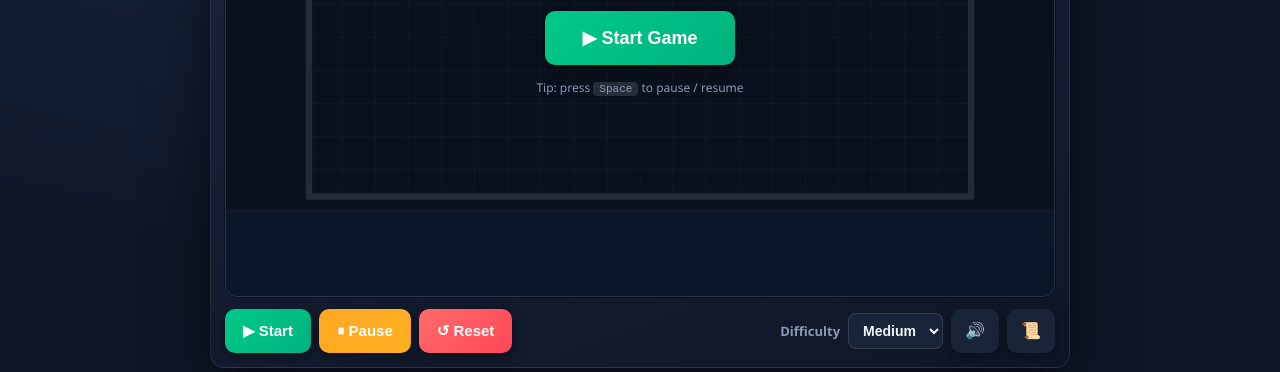
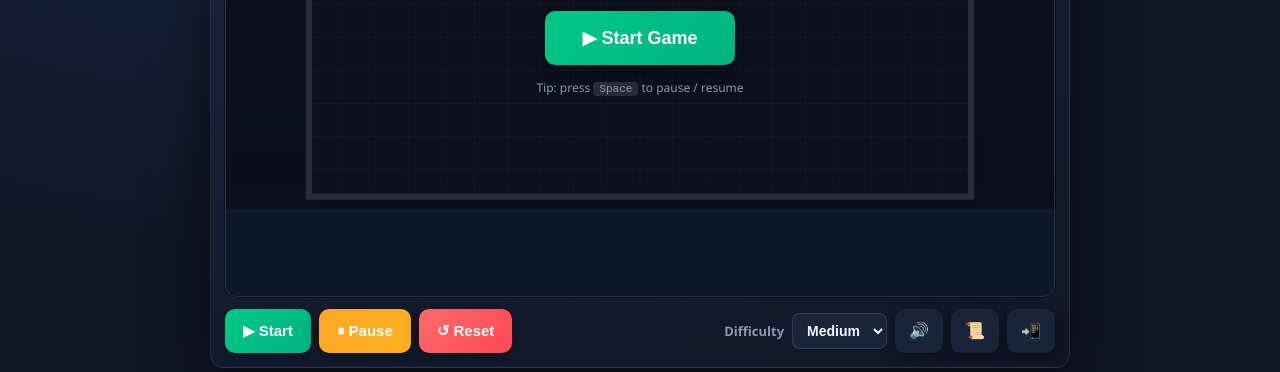
Before and after one commit to Ali112008/handball-goalkeeper-game, a website built with Vite: page index.html in a window 1280 px wide. Shown: the part 428-800 px from the top of the page. Built offline with nearby package versions, Linux system fonts and the light colour scheme.

Commit message:
Add signed release APK build: persistent keystore, auto-version, GitHub Release publishing, and install link in UI

```diff
--- a/css/style.css
+++ b/css/style.css
@@ -269,6 +269,9 @@ kbd {
 .btn-danger  { background: linear-gradient(135deg, #ff6b6b, var(--danger)); }        /* أحمر */
 .btn-lg { padding: 16px 38px; font-size: 18px; min-height: 52px; }   /* الزر الكبير */
 .btn-icon { padding: 10px 14px; font-size: 16px; background: var(--bg-panel-solid); }
+
+/* APK download link styled like an icon button */
+a.btn, a.btn-icon { text-decoration: none; display: inline-flex; align-items: center; justify-content: center; line-height: 1; }
 
 /* ===== شريط التحكم ===== */
 .controls {
--- a/index.html
+++ b/index.html
@@ -120,6 +120,9 @@
                 </label>
                 <button class="btn btn-icon" id="soundBtn" title="Toggle sound">🔊</button>
                 <button class="btn btn-icon" id="historyToggle" title="Try history">📜</button>
+                <a class="btn btn-icon" id="apkLink" title="Download Android APK"
+                   href="https://github.com/Ali112008/handball-goalkeeper-game/releases/latest/download/app-release.apk"
+                   target="_blank" rel="noopener">📲</a>
             </div>
         </div>
 
```
Also changed, not shown: .github/workflows/build-apk.yml, 1 other file.
